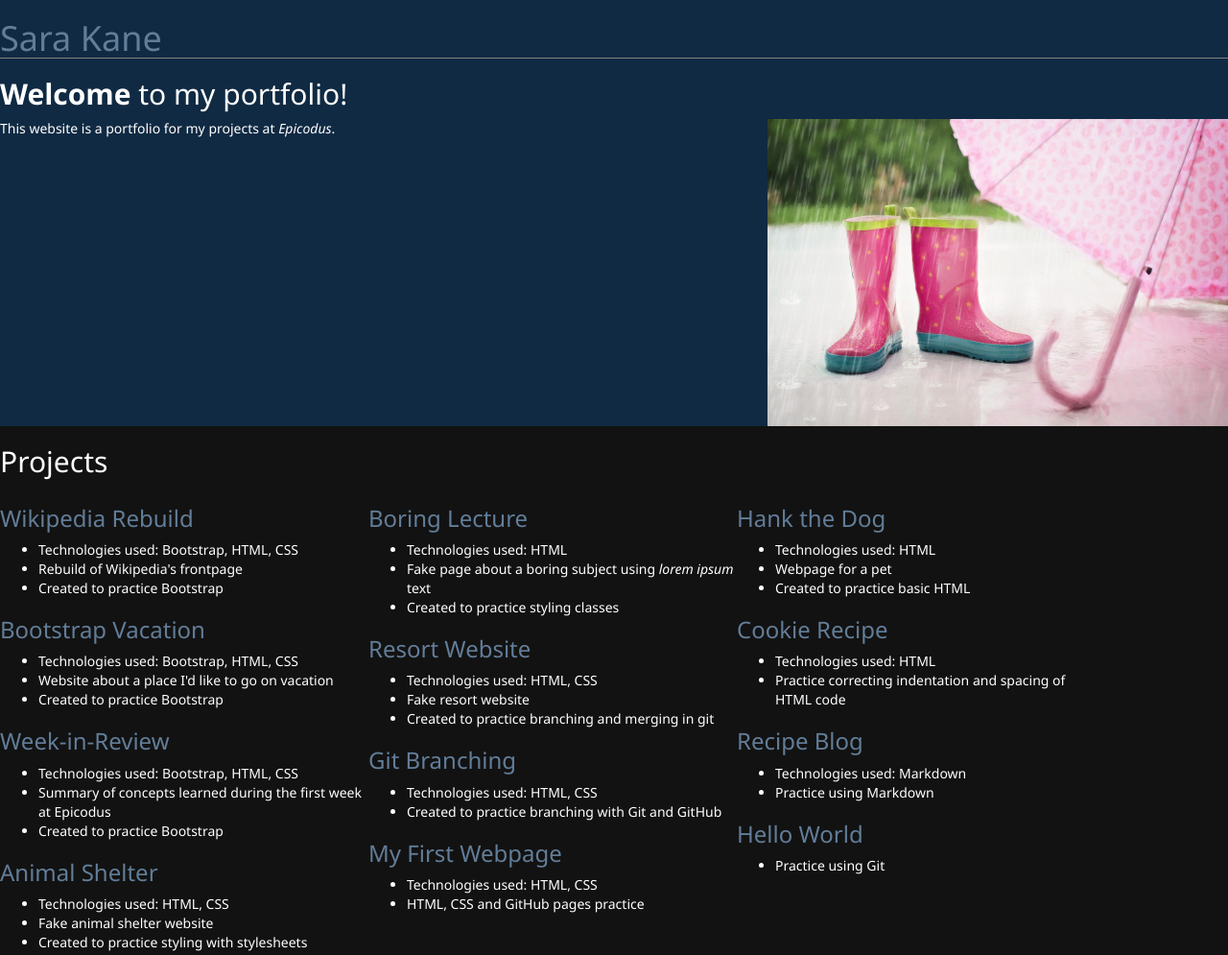
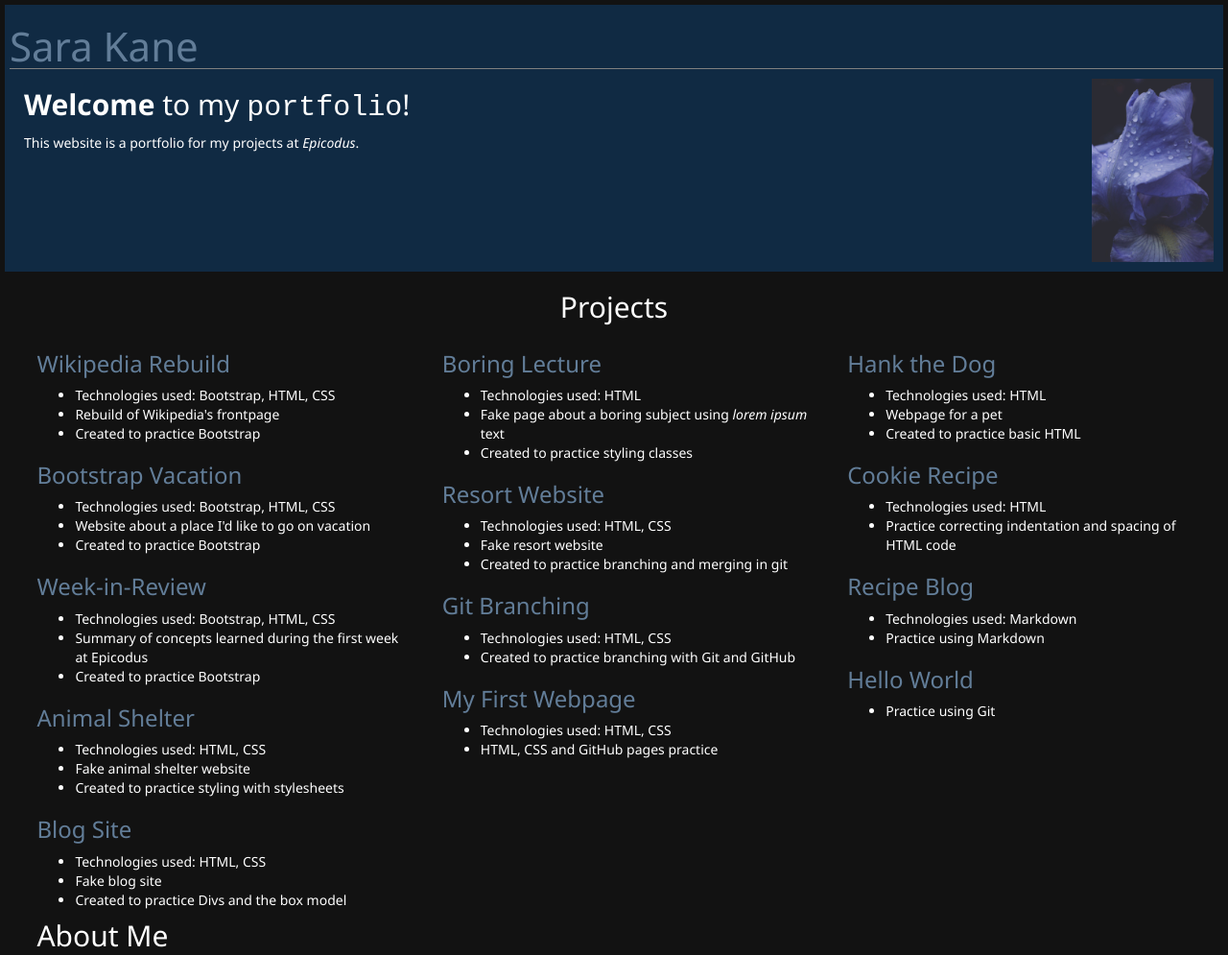
Before and after one commit to sarakane/Portfolio, a plain HTML site: page index.html in a window 1280 px wide. Shown: the top 995 px of the page at 96% size. Drawn offline with nearby package versions, Linux system fonts and the light colour scheme.

Commit message:
Update image

```diff
--- a/css/styles.css
+++ b/css/styles.css
@@ -15,42 +15,49 @@ a:link {
 a:visited {
   color: #bcccdc;
 }
-/*
-a:focus {
-
-}
-
-a:hover {
-
-}
-
-a:active {
-
-}
-*/
-
-.column {
-  width: 30%;
-  float: left;
-}
 
 .intro {
   background-color: #102a43;
   overflow: auto;
+  margin: 5px 5px 0px 5px;
 }
+
 .intro h1 {
   color: #627d98;
   border-bottom: solid thin gray;
+  margin-left: 5px;
+  font-size: 3em;
 }
 
 .intro img {
   float: right;
+  margin-right: 10px;
+  margin-bottom: 10px;
 }
+
+.intro h2, p{
+  margin-left: 20px;
+}
+
+.intro span {
+  font-family: 'Courier New', Courier, monospace;
+}
+
 .projects {
   clear: both;
 }
 
+.projects h2 {
+  text-align: center;
+}
+
+.column {
+  width: 30%;
+  margin-left: 3%;
+  float: left;
+}
 
 .about_me {
   clear: both;
+  margin-left: 3%;
 }
--- a/index.html
+++ b/index.html
@@ -9,9 +9,10 @@
   <body>
     <div class="intro">
       <h1>Sara Kane</h1>
-      <h2><strong>Welcome</strong> to my portfolio!</h2>
-      <!--Image by Jill Wellington from pixabay.com: https://pixabay.com/photos/rain-boots-umbrella-wet-791893/-->
-      <img src="images/rain.jpg" alt="A photo of rainboots and an umbrella in the rain" width="480px" height="320px"/>
+
+      <!--Image by Mary Basket from pixabay.com: https://pixabay.com/photos/flower-macro-blue-drops-water-5151491/ -->
+      <img src="images/flower.jpg" alt="A photo of a flower with water droplets" width="10%" height="10%"/>
+      <h2><strong>Welcome</strong> to my <span>portfolio</span>!</h2>
       <p>This website is a portfolio for my projects at <em>Epicodus</em>.</p>
     </div>
     <div class="projects">
```
Also changed, not shown: images/flower.jpg (added), images/rain.jpg (deleted).
